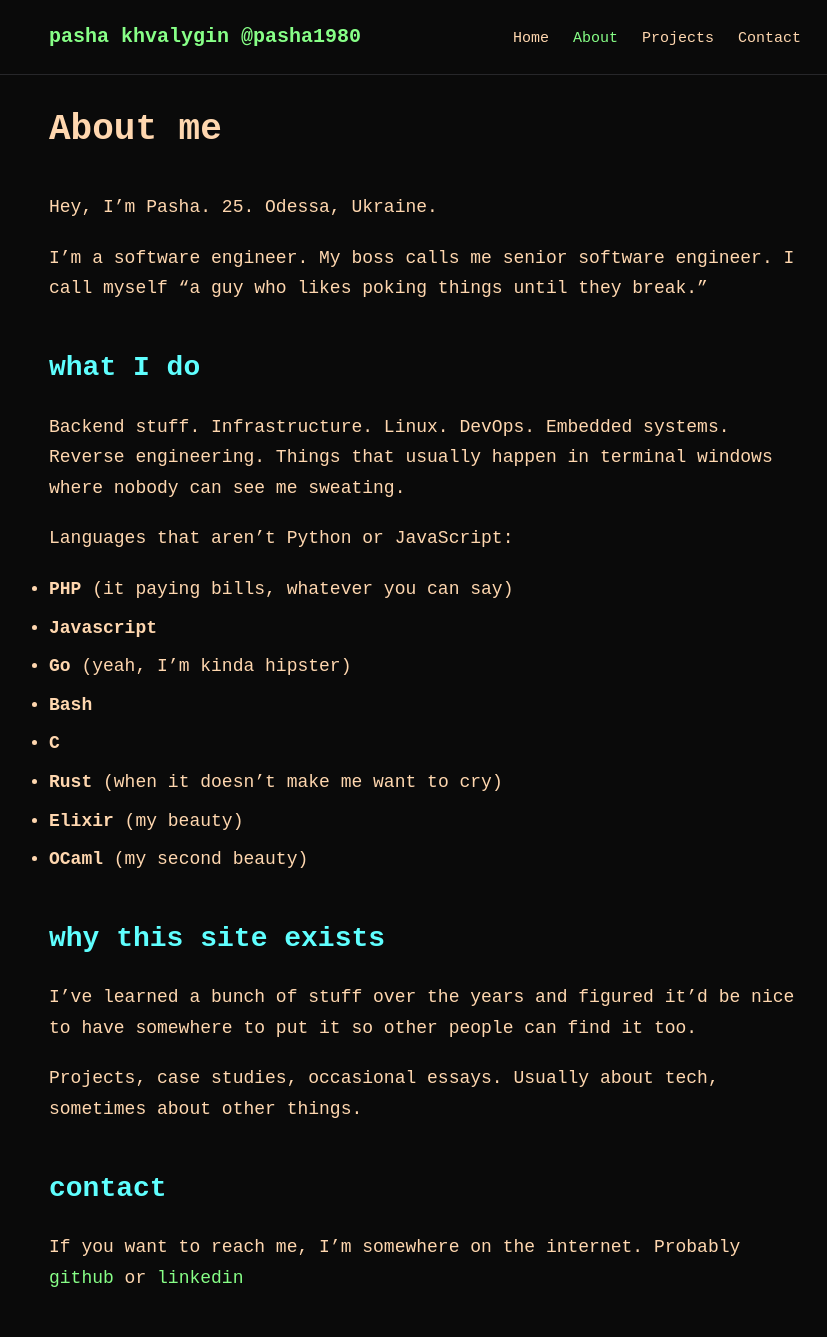
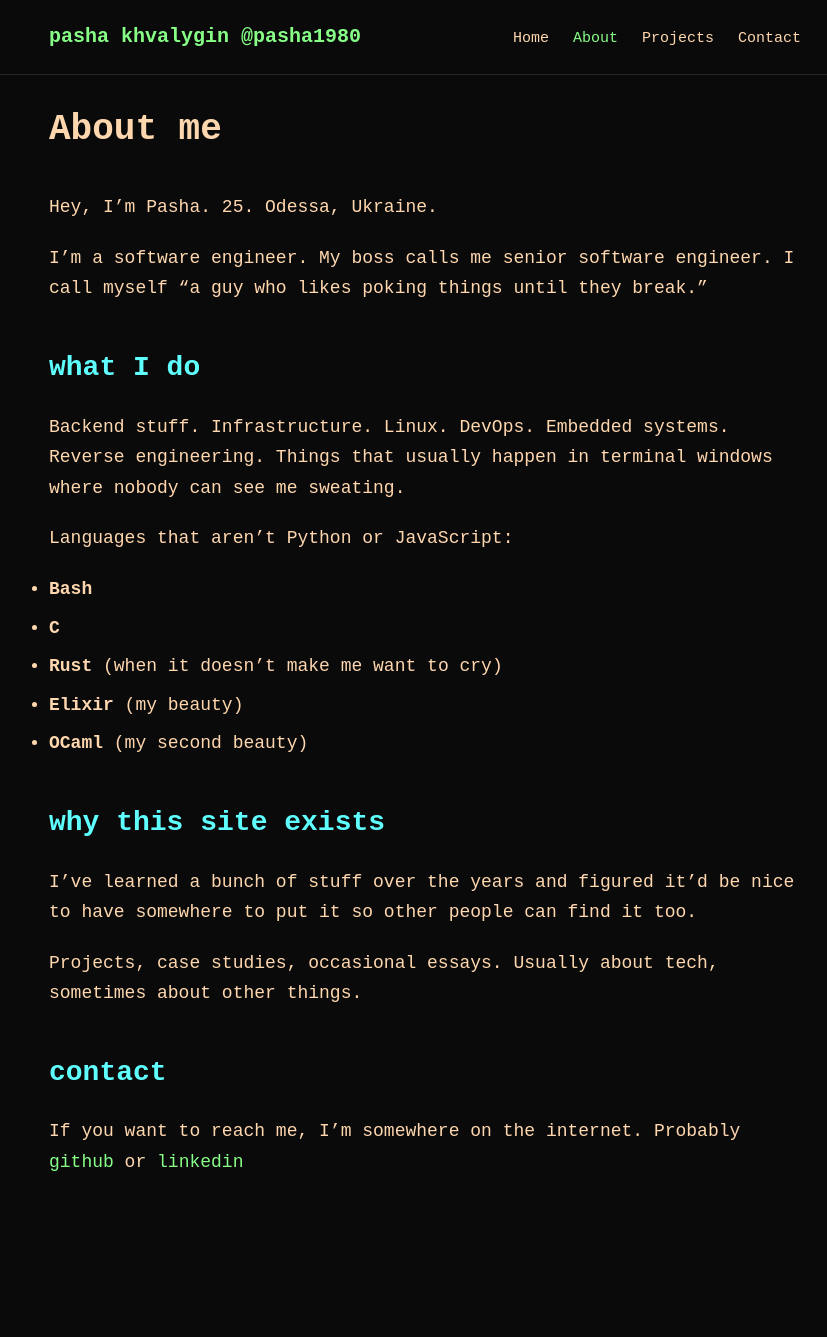
Before and after one commit to pasha1980/pasha1980.github.io, a Jekyll site: the page built from about.markdown, in a window 1280 px wide. Shown: the whole page, without its empty margins (215-1042 px from the left). Built offline with Jekyll 4.4.1, drawn with Linux system fonts in a browser that asks for light colours; after the commit the page ends 1222 px from its top, so only the background shows below that.

Commit message:
fix "languages that arent js -> js" typo

```diff
--- a/about.markdown
+++ b/about.markdown
@@ -13,9 +13,6 @@ I'm a software engineer. My boss calls me senior software engineer. I call mysel
 Backend stuff. Infrastructure. Linux. DevOps. Embedded systems. Reverse engineering. Things that usually happen in terminal windows where nobody can see me sweating.
 
 Languages that aren't Python or JavaScript:
-- **PHP** (it paying bills, whatever you can say)
-- **Javascript**
-- **Go** (yeah, I'm kinda hipster)
 - **Bash**
 - **C**
 - **Rust** (when it doesn't make me want to cry)
```
